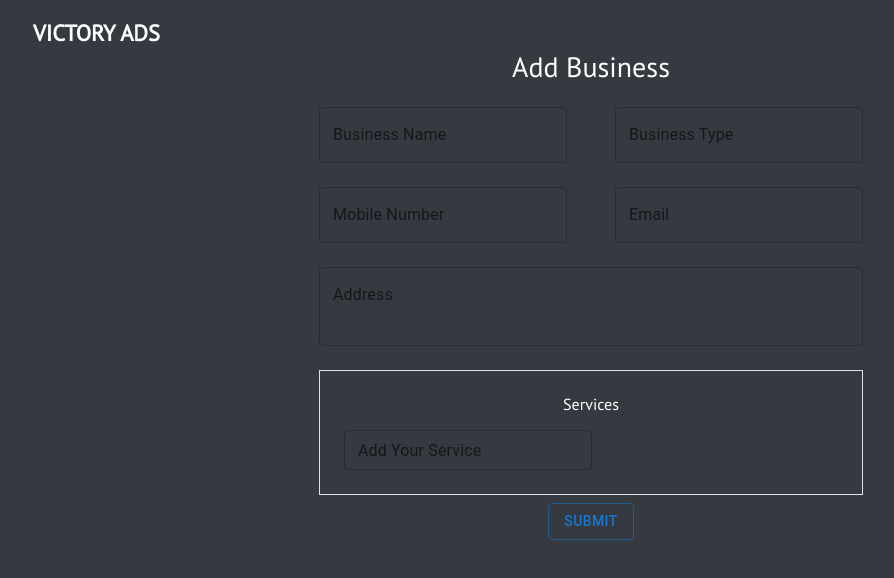
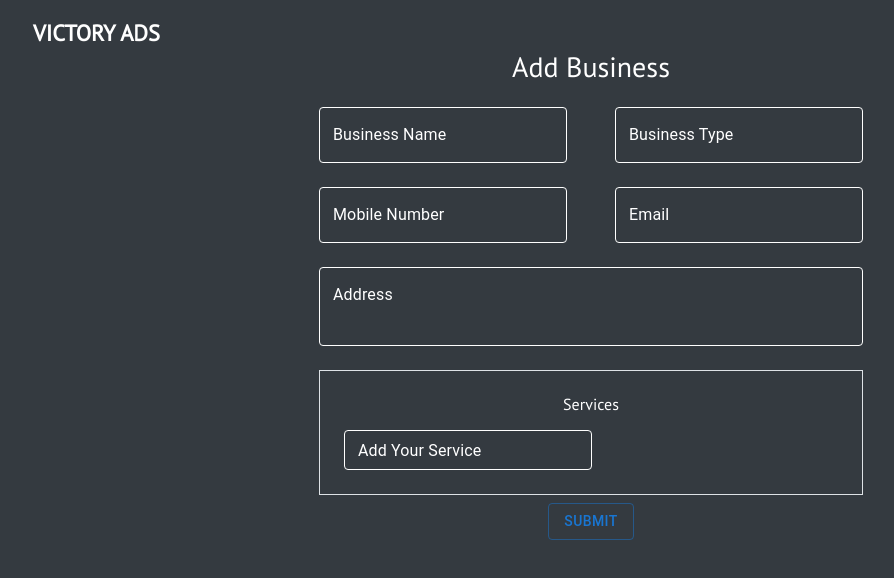
Before and after one commit to dasavarambharadwaj/victory-ads-ui, a React (Create React App) app: page /create in a window 1280 px wide. Shown: the top 578 px of the page, without its empty margins (49-943 px from the left). Built offline with nearby package versions, Linux system fonts and the light colour scheme.

Commit message:
add apiservices post

```diff
--- a/src/pages/AddBusiness/index.js
+++ b/src/pages/AddBusiness/index.js
@@ -1,8 +1,28 @@
 import TextField from "@mui/material/TextField";
 import Box from "@mui/material/Box";
 import Button from "@mui/material/Button";
+import Stack from "@mui/material/Stack";
+import { useState } from "react";
 
 function AddBusiness() {
+  const [businessName, setBusinessName] = useState("");
+  const [businessType, setBusinessType] = useState("");
+  const [mobileNumber, setMobileNumber] = useState("");
+  const [email, setEmail] = useState("");
+  const [address, setAddress] = useState("");
+
+  const handleSubmit = (e) => {
+    e.preventDefault();
+    const customer = {
+      businessName,
+      businessType,
+      mobileNumber,
+      email,
+      address,
+    };
+
+
+  };
   return (
     <>
       <h3 className="text-center">Add Business</h3>
@@ -11,45 +31,69 @@ function AddBusiness() {
           <div className="d-flex justify-content-around mb-4 gap-5">
             <TextField
               id="outlined-basic"
+              className="white-field"
               label="Business Name"
               variant="outlined"
+              value={businessName}
+              onChange={(e) => setBusinessName(e.target.value)}
             />
             <TextField
               id="outlined-basic"
               label="Business Type"
               variant="outlined"
+              className="white-field"
+              value={businessType}
+              onChange={(e) => setBusinessType(this.target.value)}
             />
           </div>
           <div className="d-flex justify-content-around mb-4 gap-5">
             <TextField
               id="outlined-basic"
+              className="white-field"
               label="Mobile Number"
               variant="outlined"
               type="number"
+              value={mobileNumber}
+              onChange={(e) => setMobileNumber(this.target.value)}
             />
-            <TextField id="outlined-basic" label="Email" variant="outlined" />
+            <TextField
+              id="outlined-basic"
+              className="white-field"
+              label="Email"
+              variant="outlined"
+              value={email}
+              onChange={(e) => setEmail(e.target.value)}
+            />
           </div>
           <div className="d-flex justify-content-around mb-4">
             <TextField
               fullWidth
               id="outlined-basic"
+              className="white-field"
               label="Address"
               variant="outlined"
               multiline
               rows={2}
+              value={address}
+              onChange={(e) => setAddress(e.target.value)}
             />
           </div>
           <div className="border p-4 mb-2">
+            {/* <Stack direction="row" spacing={8}> */}
             <h6 className="text-center mb-3">Services</h6>
             <TextField
               id="outlined-basic"
+              className="white-field"
               label="Add Your Service"
               variant="outlined"
               size="small"
             />
+            {/* </Stack> */}
           </div>
           <div className="text-center">
-            <Button variant="outlined">Submit</Button>
+            <Button variant="outlined" onClick={handleSubmit}>
+              Submit
+            </Button>
           </div>
         </form>
       </div>
--- a/src/pages/Home/Home.scss
+++ b/src/pages/Home/Home.scss
@@ -13,7 +13,7 @@
   }
 }
 .popover-results-container {
-  max-height: 30vh;
+  max-height: 40vh;
   overflow: overlay;
 }
 .category-box {
--- a/src/services/apiServices.js
+++ b/src/services/apiServices.js
@@ -10,5 +10,19 @@ class ApiServices {
       console.log(error);
     }
   }
+
+  async post(url, payload) {
+    try {
+      await axios.post(url,
+      {
+        method: "POST",
+        headers: { "content-Type": "application/json" },
+        body: JSON.stringify(payload),
+      })
+    } catch (error) {
+      console.Error(error)
+    }
+
+  }
 }
 export default ApiServices;
--- a/src/styles/main.scss
+++ b/src/styles/main.scss
@@ -16,3 +16,14 @@
 .fs-6 {
     font-size: 2.4rem !important;
 }
+.white-field {
+    input {
+        color: white;
+    }
+    label {
+        color: white;
+    }
+    fieldset {
+        border-color: white;
+    }
+}
```
